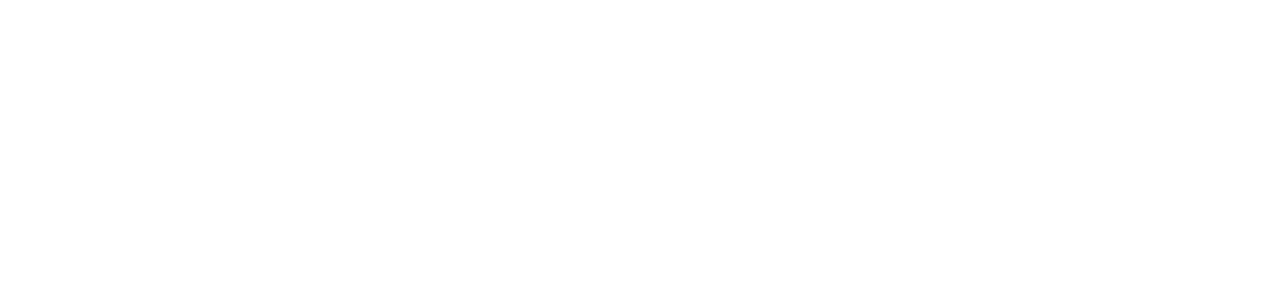
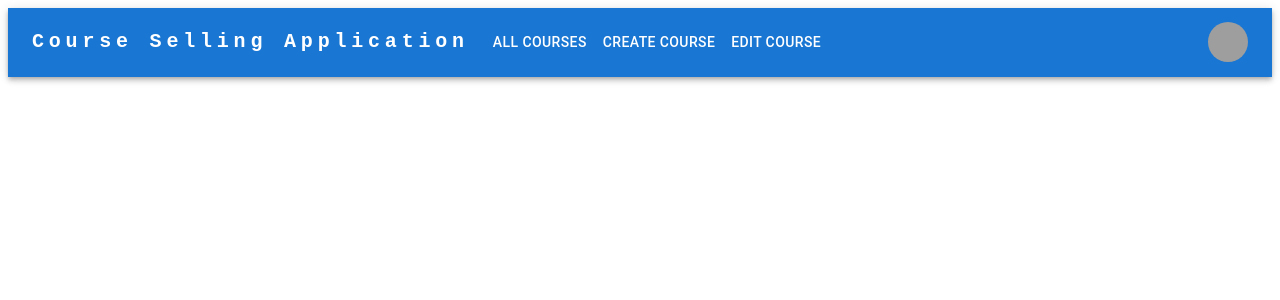
Before and after one commit to S-J-01/course-selling-app, a React (Vite) app in the folder course-selling-app-frontend/: page /navigationBar in a window 1280 px wide. Before the commit this address had no page. Shown: the top 300 px of the page. Built offline with nearby package versions, Linux system fonts and the light colour scheme; grey boxes are pictures that could not be loaded.

Commit message:
navbar initial commit

```diff
--- a/course-selling-app-frontend/package.json
+++ b/course-selling-app-frontend/package.json
@@ -12,7 +12,8 @@
   "dependencies": {
     "@emotion/react": "^11.11.4",
     "@emotion/styled": "^11.11.5",
-    "@mui/material": "^5.15.17",
+    "@mui/icons-material": "^5.15.18",
+    "@mui/material": "^5.15.18",
     "axios": "^1.6.8",
     "react": "^18.2.0",
     "react-dom": "^18.2.0",
--- a/course-selling-app-frontend/src/App.jsx
+++ b/course-selling-app-frontend/src/App.jsx
@@ -4,7 +4,7 @@
 import Register from './components/Register'
 import Login from './components/Login'
 import AllCourses from './components/AllCourses'
-import Navbar from './components/Navbar'
+import NavigationBar from './components/NavigationBar'
 import CreateCourse from './components/CreateCourse'
 import EditCourse from './components/EditCourse'
 import { Box } from '@mui/material'
@@ -19,8 +19,8 @@
       <Routes>
         <Route path='/' element={<Register/>}></Route>
         <Route path = '/login' element={<Login/>}></Route>
-        {/* The routes below will show the Navbar */}
 
+        <Route path='/navigationBar' element={<NavigationBar/>}></Route>
         <Route path = '/all-courses' element={<AllCourses/>}></Route>
         <Route path = '/create-course' element={<CreateCourse/>}></Route>
         <Route path = '/all-courses/:courseID' element={<EditCourse/>}></Route>
--- a/course-selling-app-frontend/src/components/Login.jsx
+++ b/course-selling-app-frontend/src/components/Login.jsx
@@ -85,8 +85,8 @@
                     boxShadow:15
                  }}
             >
-                <TextField id="outlined-basic" label="Username" variant="outlined" value={username} onChange={handleUsernameChange}/>
-                <TextField id="outlined-password-input" label="Password" type="password" value={password} onChange={handlePasswordChange}/>
+                <TextField id="outlined-basic" label="Admin Username" variant="outlined" value={username} onChange={handleUsernameChange}/>
+                <TextField id="outlined-password-input" label="Admin Password" type="password" value={password} onChange={handlePasswordChange}/>
                 <Button variant="contained" onClick={onLogin}>Login</Button>
                 <span>Don't have an account yet? <Button onClick={()=>navigate('/')}>Register</Button></span>
 
--- a/course-selling-app-frontend/src/components/Navbar.jsx
+++ /dev/null
@@ -1,29 +0,0 @@
-import { Link } from "react-router-dom"
-
-
-function onLogout(){
-    localStorage.removeItem('token')
-}
-
-
-function Navbar (){
-return(
-    <>
-    <nav>
-        <ul>
-            <li>
-                <Link to='all-courses'></Link>
-            </li>
-            <li>
-                <Link to='create-course'></Link>
-            </li>
-            <li>
-                <button onClick={onLogout}>Logout</button>
-            </li>
-        </ul>
-    </nav>
-    </>
-)
-}
-
-export default Navbar
--- /dev/null
+++ b/course-selling-app-frontend/src/components/NavigationBar.jsx
@@ -0,0 +1,162 @@
+import * as React from 'react';
+import AppBar from '@mui/material/AppBar';
+import Box from '@mui/material/Box';
+import Toolbar from '@mui/material/Toolbar';
+import IconButton from '@mui/material/IconButton';
+import Typography from '@mui/material/Typography';
+import Menu from '@mui/material/Menu';
+import MenuIcon from '@mui/icons-material/Menu';
+import Container from '@mui/material/Container';
+import Avatar from '@mui/material/Avatar';
+import Button from '@mui/material/Button';
+import Tooltip from '@mui/material/Tooltip';
+import MenuItem from '@mui/material/MenuItem';
+import AdbIcon from '@mui/icons-material/Adb'
+
+const pages = ['All Courses', 'Create Course', 'Edit Course'];
+const settings = ['Profile','Logout'];
+
+function NavigationBar() {
+  const [anchorElNav, setAnchorElNav] = React.useState(null);
+  const [anchorElUser, setAnchorElUser] = React.useState(null);
+
+  const handleOpenNavMenu = (event) => {
+    setAnchorElNav(event.currentTarget);
+  };
+  const handleOpenUserMenu = (event) => {
+    setAnchorElUser(event.currentTarget);
+  };
+
+  const handleCloseNavMenu = () => {
+    setAnchorElNav(null);
+  };
+
+  const handleCloseUserMenu = () => {
+    setAnchorElUser(null);
+  };
+
+  return (
+    <AppBar position="static">
+      <Container maxWidth="xl">
+        <Toolbar disableGutters>
+
+          <Typography
+            variant="h6"
+            noWrap
+            component="a"
+            href="#app-bar-with-responsive-menu"
+            sx={{
+              mr: 2,
+              display: { xs: 'none', md: 'flex' },
+              fontFamily: 'monospace',
+              fontWeight: 700,
+              letterSpacing: '.3rem',
+              color: 'inherit',
+              textDecoration: 'none',
+            }}
+          >
+            Course Selling Application
+          </Typography>
+
+          <Box sx={{ flexGrow: 1, display: { xs: 'flex', md: 'none' } }}>
+            <IconButton
+              size="large"
+              aria-label="account of current user"
+              aria-controls="menu-appbar"
+              aria-haspopup="true"
+              onClick={handleOpenNavMenu}
+              color="inherit"
+            >
+              <MenuIcon />
+            </IconButton>
+            <Menu
+              id="menu-appbar"
+              anchorEl={anchorElNav}
+              anchorOrigin={{
+                vertical: 'bottom',
+                horizontal: 'left',
+              }}
+              keepMounted
+              transformOrigin={{
+                vertical: 'top',
+                horizontal: 'left',
+              }}
+              open={Boolean(anchorElNav)}
+              onClose={handleCloseNavMenu}
+              sx={{
+                display: { xs: 'block', md: 'none' },
+              }}
+            >
+              {pages.map((page) => (
+                <MenuItem key={page} onClick={handleCloseNavMenu}>
+                  <Typography textAlign="center">{page}</Typography>
+                </MenuItem>
+              ))}
+            </Menu>
+          </Box>
+          <AdbIcon sx={{ display: { xs: 'flex', md: 'none' }, mr: 1 }} />
+          <Typography
+            variant="h5"
+            noWrap
+            component="a"
+            href="#app-bar-with-responsive-menu"
+            sx={{
+              mr: 2,
+              display: { xs: 'flex', md: 'none' },
+              flexGrow: 1,
+              fontFamily: 'monospace',
+              fontWeight: 700,
+              letterSpacing: '.3rem',
+              color: 'inherit',
+              textDecoration: 'none',
+            }}
+          >
+            LOGO
+          </Typography>
+          <Box sx={{ flexGrow: 1, display: { xs: 'none', md: 'flex' } }}>
+            {pages.map((page) => (
+              <Button
+                key={page}
+                onClick={handleCloseNavMenu}
+                sx={{ my: 2, color: 'white', display: 'block' }}
+              >
+                {page}
+              </Button>
+            ))}
+          </Box>
+
+          <Box sx={{ flexGrow: 0 }}>
+            <Tooltip title="Open settings">
+              <IconButton onClick={handleOpenUserMenu} sx={{ p: 0 }}>
+                <Avatar alt="Remy Sharp" src="/static/images/avatar/2.jpg" />
+              </IconButton>
+            </Tooltip>
+            <Menu
+              sx={{ mt: '45px' }}
+              id="menu-appbar"
+              anchorEl={anchorElUser}
+              anchorOrigin={{
+                vertical: 'top',
+                horizontal: 'right',
+              }}
+              keepMounted
+              transformOrigin={{
+                vertical: 'top',
+                horizontal: 'right',
+              }}
+              open={Boolean(anchorElUser)}
+              onClose={handleCloseUserMenu}
+            >
+              {settings.map((setting) => (
+                <MenuItem key={setting} onClick={handleCloseUserMenu}>
+                  <Typography textAlign="center">{setting}</Typography>
+                </MenuItem>
+              ))}
+            </Menu>
+          </Box>
+        </Toolbar>
+      </Container>
+    </AppBar>
+  );
+}
+export default NavigationBar;
--- a/course-selling-app-frontend/src/components/Register.jsx
+++ b/course-selling-app-frontend/src/components/Register.jsx
@@ -80,8 +80,8 @@
                 boxShadow:15
              }}
             >
-                <TextField id="outlined-basic" label="Username" variant="outlined" value={username} onChange={handleUsernameChange}  />
-                <TextField id="outlined-password-input" label="Password" type="password" value={password} onChange={handlePasswordChange}/>
+                <TextField id="outlined-basic" label="Admin Username" variant="outlined" value={username} onChange={handleUsernameChange}  />
+                <TextField id="outlined-password-input" label="Admin Password" type="password" value={password} onChange={handlePasswordChange}/>
                 <Button variant="contained" onClick={onRegister}>Register</Button>
                 <span>Already have an account?<Button onClick={()=>navigate('login')}>Login</Button></span>
 
```
Also changed, not shown: 1 other file (tests, documents, lock files or other folders).
